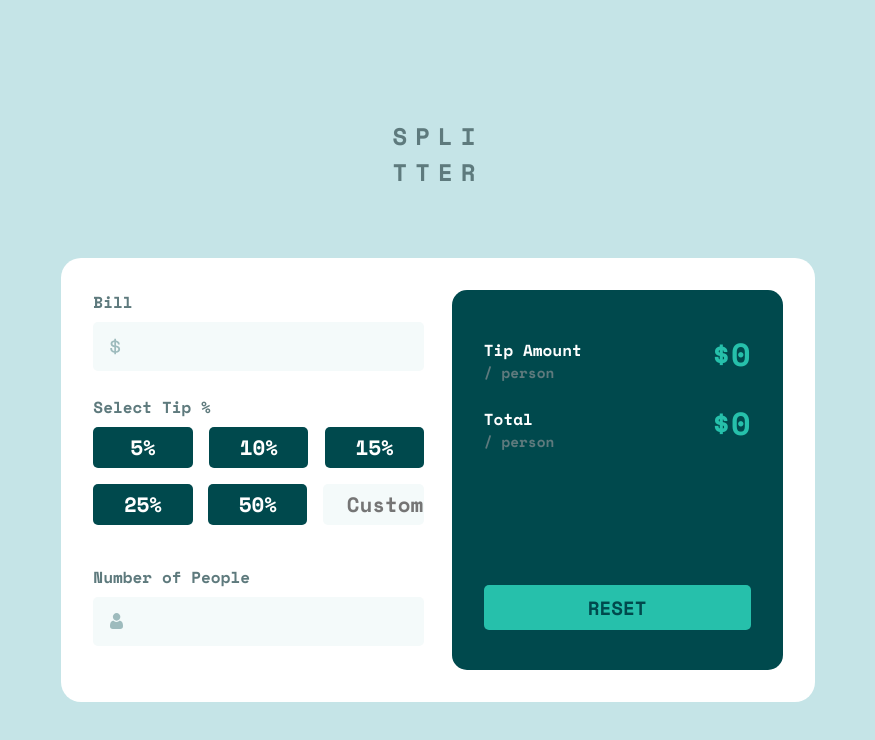
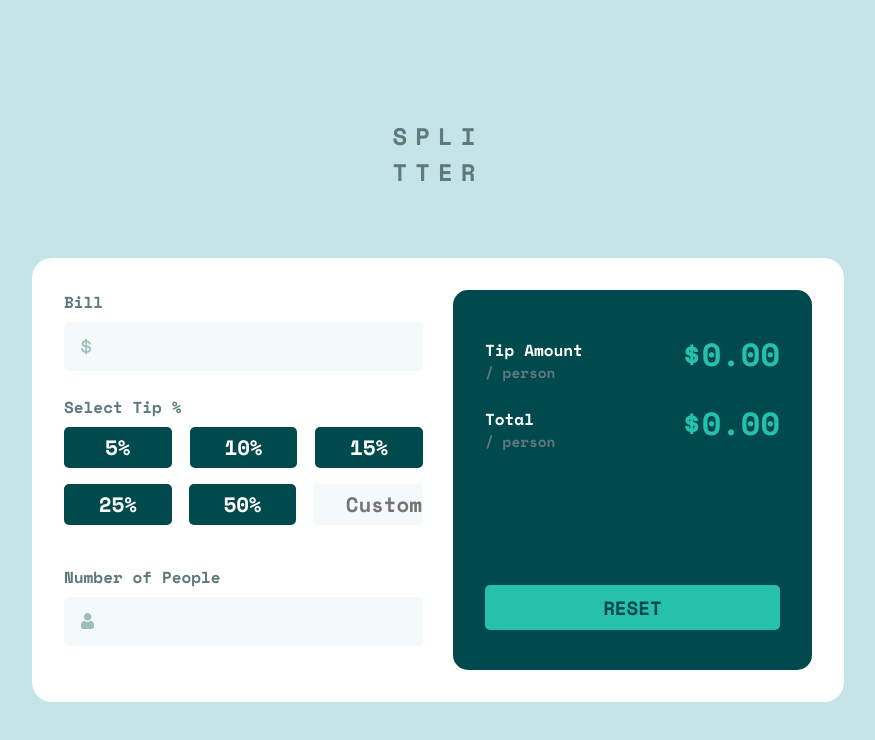
Before and after one commit to Oussous-Abdelhadi/tp-calculator-app, a plain HTML site: page index.html in a window 1280 px wide. Both pictures are taken after a click on the button "RESET". Shown: the whole page, without its empty margins (202-1077 px from the left). Drawn offline with nearby package versions, Linux system fonts and the light colour scheme.

Commit message:
add correction

```diff
--- a/index.html
+++ b/index.html
@@ -51,14 +51,14 @@
                 <p class="title-total">Tip Amount</p>
                 <p class="per-person">/ person</p>
               </div>
-              <p class="amount-per-person amount-per-person--tip">$0</p>
+              <p class="amount-per-person amount-per-person--tip">$0.00</p>
             </div>
             <div class="total">
               <div class="total__amount">
                 <p class="title-total">Total</p>
                 <p class="per-person">/ person</p>
               </div>
-              <p class="amount-per-person amount-per-person--total">$0</p>
+              <p class="amount-per-person amount-per-person--total">$0.00</p>
             </div>
 
           </div>
@@ -69,8 +69,6 @@
       </div>
     </main>
 
-
-
   <script src="script.js"></script>
 </body>
 </html>
--- a/script.js
+++ b/script.js
@@ -79,13 +79,13 @@ nb_per.addEventListener('keyup', function () {
 
 
 var total_per_tip;
-
+var input_s;
 
 function calcul() {
     var total = Math.abs((price_value / nb_per_value).toFixed(2));
 
     if (isNaN(total) || total == Infinity) {
-        this.document.querySelector('.amount-per-person--total').innerHTML = `$0`;
+        this.document.querySelector('.amount-per-person--total').innerHTML = `$0.00`;
     }
     else {
         this.document.querySelector('.amount-per-person--total').innerHTML = `$${total}`;
@@ -103,18 +103,18 @@ function calcul() {
 
         console.log(total_per_tip);
         if (isNaN(total_per_tip) || total_per_tip == Infinity ) {
-            this.document.querySelector('.amount-per-person--tip').innerHTML = `$0`;
+            this.document.querySelector('.amount-per-person--tip').innerHTML = `$0.00`;
         }
         else {
             this.document.querySelector('.amount-per-person--tip').innerHTML = `$${total_per_tip}`;
         }
         }
         else {
-            var input_s =  Math.abs((input_select_value / 100))
+            input_s =  Math.abs((input_select_value / 100))
             total_per_tip =  Math.abs((total_per * input_s).toFixed(2));
 
-            if (isNaN(total_per_tip) || total_per_tip == Infinity) {
-                this.document.querySelector('.amount-per-person--tip').innerHTML = `$0`;
+            if (isNaN(total_per_tip) || total_per_tip == Infinity || total_per_tip == 0) {
+                this.document.querySelector('.amount-per-person--tip').innerHTML = `$0.00`;
             }
             else {
                 this.document.querySelector('.amount-per-person--tip').innerHTML = `$${total_per_tip}`;
@@ -138,7 +138,9 @@ reset.addEventListener('click', function () {
     input_select_value = null;
     nb_per_value = null;
     total_per = null;
-    input_s = null
+    total_per_tip = null;
+    total = null;
+    input_s = null;
 })
 
 window.addEventListener('keyup', calcul)
```
